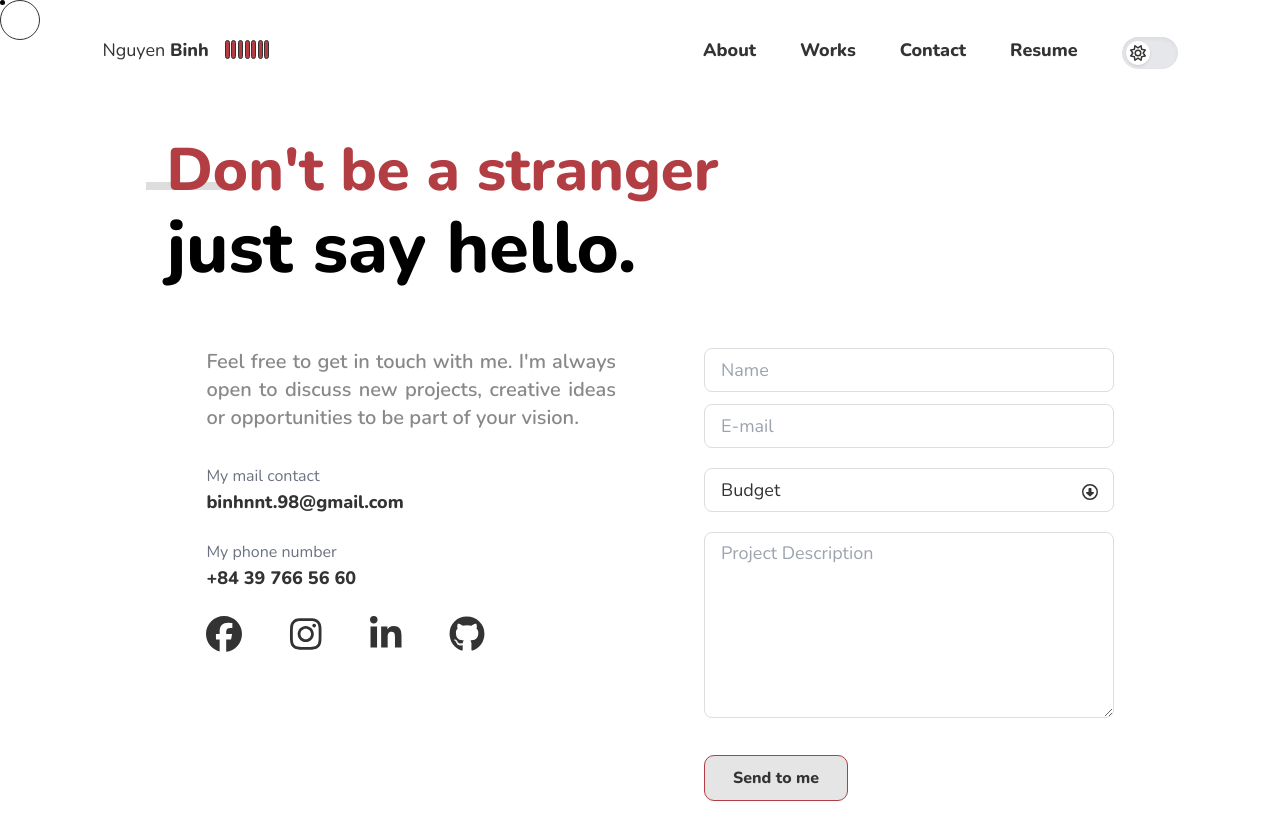
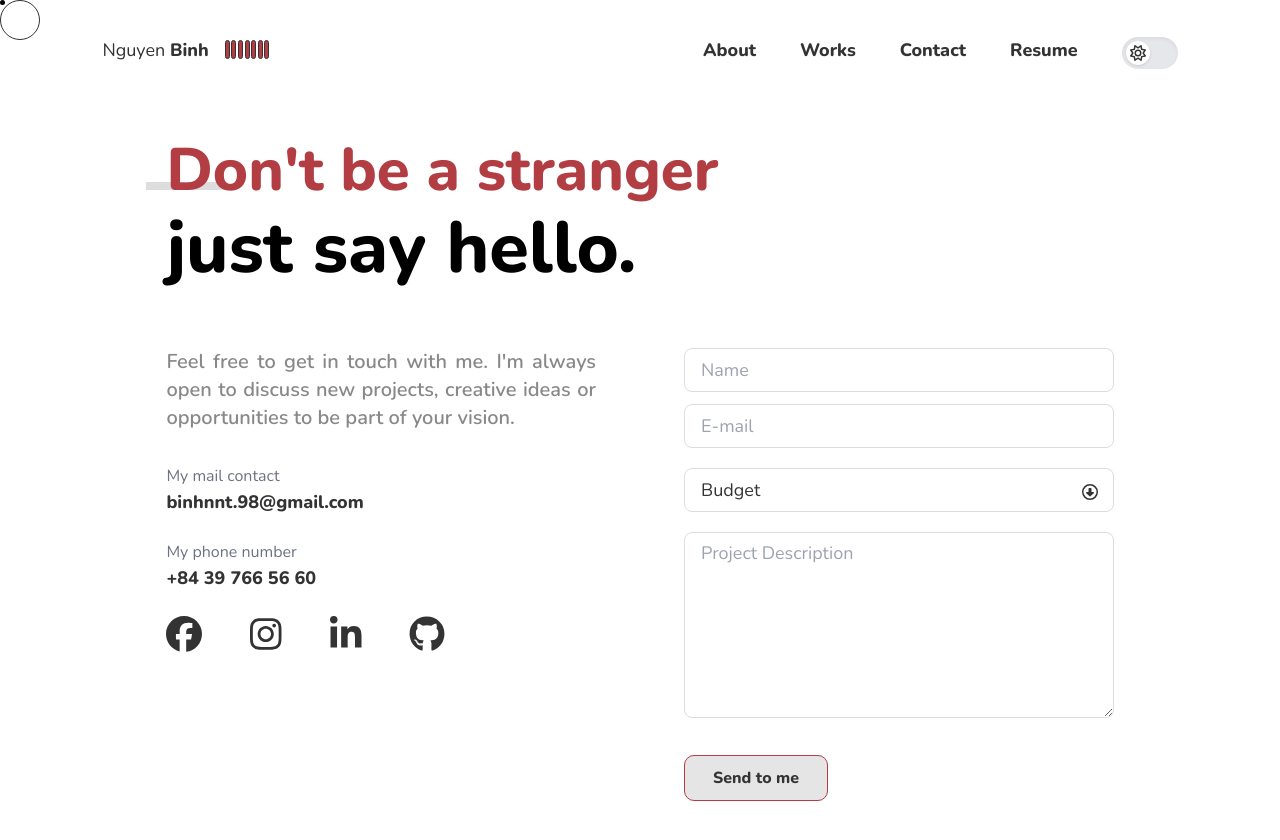
Before and after one commit to binhnguyen2501/Portfolio, a React (Create React App) app: page /Contact in a window 1280 px wide. Shown: the top 840 px of the page. Built offline with nearby package versions, Linux system fonts and the light colour scheme.

Commit message:
change padding contact page

```diff
--- a/src/Contact/Contact.tsx
+++ b/src/Contact/Contact.tsx
@@ -115,7 +115,7 @@ const Contact: React.FC = () => {
         </div>
 
         <div className="flex lg:flex-row flex-col lg:gap-12 md:gap-8 gap-7">
-          <div className="flex-1 xl:px-10 md:px-6 px-0">
+          <div className="flex-1 xl:pr-10 md:pr-6 pr-0">
             <div className="text-[#888] font-semibold flex flex-col gap-8">
               <div className="text-justify leading-[1.7rem] md:text-xl text-lg">
                 Feel free to get in touch with me. I'm always open to discuss
```
